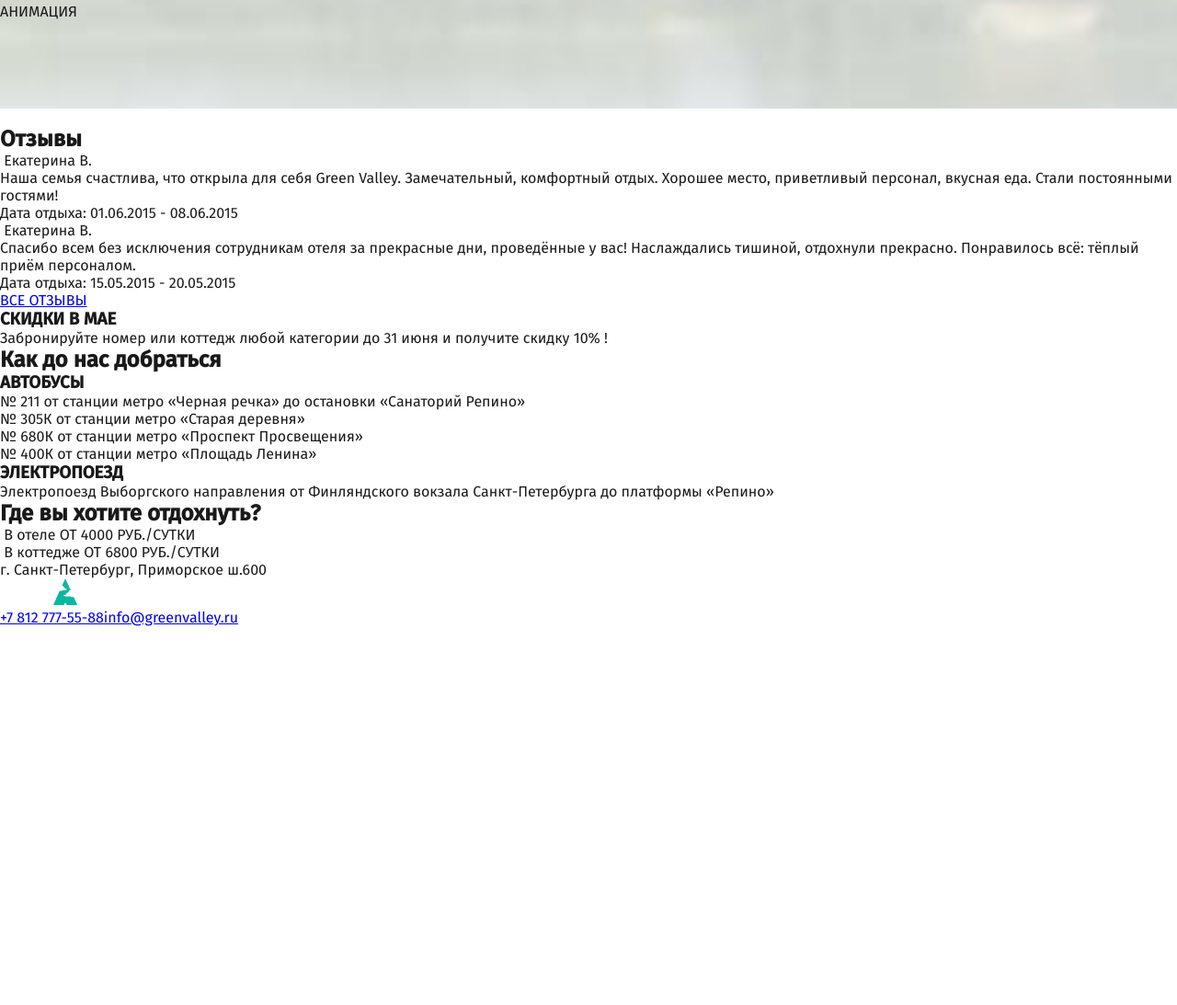
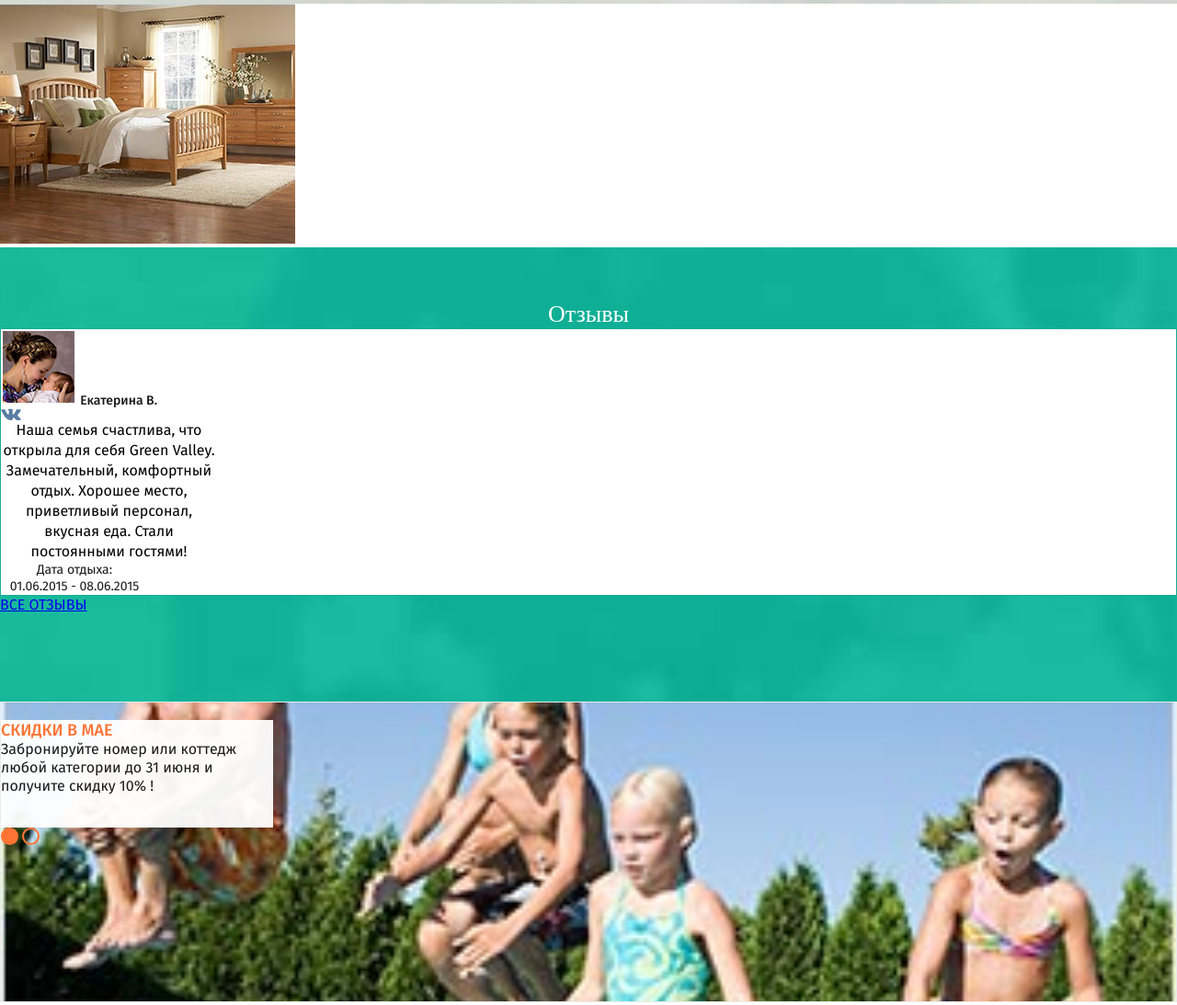
Before and after one commit to MechanicalSoul/greenvalley, a website: page src/index.html in a window 1280 px wide. Shown: the part 753-1846 px from the top of the page at 92% size. Before the commit the page ends 1434 px from the top, so only its background shows below. Drawn offline with nearby package versions, Linux system fonts and the light colour scheme; files that its build step writes are made by us from their sources; a web font is replaced by a local one.

Commit message:
Продолжаю стилизовать элементы index.html

```diff
--- a/src/index.html
+++ b/src/index.html
@@ -32,14 +32,14 @@
 	<div class="promo">
 		<div class="promo__inner">
 			<div class="promo-slider">
-				<section class="promo-slider__item">
-					<h1 class="promo-slider__title">Семейный отдых на берегу Финского залива</h1>
-					<div class="promo-slider__text">
+				<section class="promo__item">
+					<h1 class="promo__title">Семейный отдых на берегу Финского залива</h1>
+					<div class="promo__text">
 						<p>Green Valley - это современная база отдыха в курортном районе для здорового отдыха всей семьёй.</p>
 					</div>
 				</section>
-				<a href="#" class="promo-slider__tab  promo-slider__tab--active">СЕМЕЙНЫЙ ОТДЫХ</a>
-				<a href="#" class="promo-slider__tab">КОРПОРАТИВНЫЙ</a>
+				<a href="#" class="promo__tab  promo__tab--active">СЕМЕЙНЫЙ ОТДЫХ</a>
+				<a href="#" class="promo__tab">КОРПОРАТИВНЫЙ</a>
 			</div>
 		</div>
 	</div>
@@ -60,8 +60,9 @@
 
 	<div class="gallery">
 		<div class="gallery__inner">
-			<img src="" alt="" class="gallery__main-img">
-			<div class="gallery__slider"></div>
+			<div class="gallery__slider">
+				<img src="img/gallery-img-320-1.jpg" alt="" class="gallery__img">
+			</div>
 		</div>
 	</div>
 
@@ -70,21 +71,21 @@
 			<h2 class="reviews__title">Отзывы</h2>
 			<section class="reviews__slider">
 				<section class="reviews__item">
-					<img src="" alt="" class="reviews__img">
+					<img src="img/review-author-320-1.jpg" alt="" class="reviews__img">
 					<span class="reviews__name">Екатерина В.</span>
 					<a href="#" class="reviews__vk"></a>
 					<p class="reviews__text">Наша семья счастлива, что открыла для себя Green Valley. Замечательный, комфортный отдых. Хорошее место, приветливый персонал, вкусная еда. Стали постоянными гостями!</p>
-					<p class="reviews__date">Дата отдыха: 01.06.2015 - 08.06.2015</p>
+					<span class="reviews__date">Дата отдыха:<span class="reviews__date">01.06.2015 - 08.06.2015</span></span>
 				</section>
-				<section class="reviews__item">
+<!-- 				<section class="reviews__item">
 					<img src="" alt="" class="reviews__img">
 					<span class="reviews__name">Екатерина В.</span>
 					<a href="#" class="reviews__vk"></a>
 					<p class="reviews__text">Спасибо всем без исключения сотрудникам отеля за прекрасные дни, проведённые у вас! Наслаждались тишиной, отдохнули прекрасно. Понравилось всё: тёплый приём персоналом.</p>
 					<p class="reviews__date">Дата отдыха: 15.05.2015 - 20.05.2015</p>
-				</section>
+				</section> -->
 			</section>
-			<a href="#" class="reviews__all">ВСЕ ОТЗЫВЫ</a>
+			<a href="#" class="btn  btn--green-reviews">ВСЕ ОТЗЫВЫ</a>
 		</div>
 	</div>
 
@@ -94,7 +95,7 @@
 				<h3 class="offers__subtitle">СКИДКИ В МАЕ</h3>
 					<p class="offers__text">Забронируйте номер или коттедж любой категории до 31 июня и получите скидку 10% !</p>
 			</section>
-			<a href="#" class="offers__tab"></a>
+			<a href="#" class="offers__tab  offers__tab--active"></a>
 			<a href="#" class="offers__tab"></a>
 		</div>
 	</div>
@@ -103,7 +104,7 @@
 		<div class="location__inner">
 			<h2 class="location__title">Как до нас добраться</h2>
 			<div class="location__map"></div>
-			<section class="transport">
+			<section class="transport  transport--bus">
 				<h3 class="transport__subtitle">АВТОБУСЫ</h3>
 				<ul class="transport__list">
 					<li class="transport__text"><span class="transport__text transport__text--bold">№ 211 </span>от станции метро «Черная речка» до остановки «Санаторий Репино»</li>
@@ -112,7 +113,7 @@
 					<li class="transport__text"><span class="transport__text transport__text--bold">№ 400К </span>от станции метро «Площадь Ленина»</li>
 				</ul>
 			</section>
-			<section class="transport">
+			<section class="transport  transport--train">
 				<h3 class="transport__subtitle">ЭЛЕКТРОПОЕЗД</h3>
 				<p class="transport__text">Электропоезд Выборгского направления
 									от Финляндского вокзала Санкт-Петербурга
--- /dev/null
+++ b/src/less/blocks/location.less
@@ -0,0 +1,12 @@
+.location {
+
+	&__title {
+		max-width: 157px;
+		color: @text-color;
+		font-family: @font-family-title;
+		font-size: @font-size-h2-320;
+		line-height: @line-height-h2;
+		font-weight: @font-weight;
+		text-align: center;
+	}
+}
--- /dev/null
+++ b/src/less/blocks/offers.less
@@ -0,0 +1,40 @@
+.offers {
+	background-image: url('../img/offers-bgr-320.jpg');
+  background-repeat: no-repeat;
+  background-position: center;
+  background-size: cover;
+  padding-top: 19px;
+  padding-bottom: 166px;
+  border: 1px solid @color-shade-gray-3;
+
+  &__item {
+		background-color: rgba(255, 255, 255, 0.95);
+		width: 296px;
+		min-height: 117px;
+  }
+
+  &__subtitle {
+  	font-size: @font-size-h3-320;
+  	font-weight: @font-weight-medium;
+  	color: @color-orange;
+  }
+
+  &__text {
+  	font-size: @font-size;
+  	line-height: @line-height-add;
+  	color: @text-color;
+  }
+
+  &__tab {
+  	display: inline-block;
+  	width: 15px;
+  	height: 15px;
+  	background-color: transparent;
+  	border: 2px solid @color-orange;
+  	border-radius: 50%;
+  }
+
+  &__tab--active {
+  	background-color: @color-orange;
+  }
+}
--- a/src/less/blocks/promo-slider.less
+++ /dev/null
@@ -1,43 +0,0 @@
-.promo-slider {
-
-	&__title {
-		max-width: 320px;
-		padding-top: 3px;
-		padding-bottom: 11px;
-		font-family: @font-family-title;
-		font-size: @font-size-h1-320;
-		line-height: @line-height-h1-320;
-		text-align: center;
-		background-color: rgba(255, 255, 255, 0.9);
-	}
-
-	&__text {
-		max-width: 320px;
-		padding-bottom: 3px;
-		font-size: @font-size-accent-320;
-		line-height: @line-height-accent;
-		text-align: center;
-		background-color: rgba(255, 255, 255, 0.9);
-	}
-
-	&__tab {
-		position: relative;
-		color: @color-gray-tab;
-		text-decoration: none;
-	}
-
-	&__tab--active {
-		color: @color-orange;
-	}
-
-	&__tab--active:after {
-		position: absolute;
-		content: '';
-		background-color: @color-orange;
-		width: 30px;
-		height: 2px;
-		bottom: -9px;
-		left: 50%;
-		margin: 0 0 0 -15px;
-	}
-}
--- a/src/less/blocks/promo.less
+++ b/src/less/blocks/promo.less
@@ -5,4 +5,48 @@
   background-size: cover;
   padding-top: 19px;
   padding-bottom: 166px;
+
+	&__title {
+		max-width: 320px;
+		padding-top: 3px;
+		padding-bottom: 11px;
+		color: @color-black;
+		font-family: @font-family-title;
+		font-size: @font-size-h1-320;
+		line-height: @line-height-h1-320;
+		font-weight: @font-weight;
+		text-align: center;
+		background-color: rgba(255, 255, 255, 0.9);
+	}
+
+	&__text {
+		max-width: 320px;
+		padding-bottom: 3px;
+		font-size: @font-size;
+		line-height: @line-height-accent;
+		color: @color-gray-accent;
+		text-align: center;
+		background-color: rgba(255, 255, 255, 0.9);
+	}
+
+	&__tab {
+		position: relative;
+		color: @color-gray-tab;
+		text-decoration: none;
+	}
+
+	&__tab--active {
+		color: @color-orange;
+	}
+
+	&__tab--active:after {
+		position: absolute;
+		content: '';
+		background-color: @color-orange;
+		width: 30px;
+		height: 2px;
+		bottom: -9px;
+		left: 50%;
+		margin: 0 0 0 -15px;
+	}
 }
--- a/src/less/blocks/rest.less
+++ b/src/less/blocks/rest.less
@@ -9,13 +9,16 @@
   &__title {
   	font-size: @font-size-h2-320;
   	font-family: @font-family-title;
+  	font-weight: @font-weight;
+    color: @color-black;
   	text-align: center;
   	max-width: 155px;
   }
 
   &__text {
-  	font-size: @font-size-accent-320;
+  	font-size: @font-size;
   	line-height: @line-height;
+    color: @color-black;
   	text-align: center;
   	max-width: 253px;
   }
@@ -23,4 +26,8 @@
   &__text--add {
   	display: none;
   }
+
+  &__item {
+  	display: none;
+  }
 }
--- /dev/null
+++ b/src/less/blocks/reviews.less
@@ -0,0 +1,61 @@
+.reviews {
+	background-image: url('../img/reviews-bgr-320.jpg');
+  background-repeat: no-repeat;
+  background-position: center;
+  background-size: cover;
+  padding-top: 58px;
+  padding-bottom: 96px;
+
+  &__title {
+  	font-size: @font-size-h2-320;
+  	font-family: @font-family-title;
+  	font-weight: @font-weight;
+  	color: @color-white;
+  	text-align: center;
+  }
+
+  &__item {
+    position: relative;
+    background-color: @color-white;
+    border: 1px solid @color-dark-green;
+    max-height: 347px;
+  }
+
+  &__img {
+  	border: 2px solid #fff;
+  }
+
+  &__name {
+  	font-size: @font-size-small;
+  	font-weight: @font-weight-medium;
+  	color: @text-color;
+  }
+
+  &__vk {
+  	display: block;
+		height: 13px;
+		width: 22px;
+		background-image: url('../img/vk.png');
+	  background-repeat: no-repeat;
+	  background-position: center;
+	  background-size: 22px 13px;
+  }
+
+  &__text {
+    position: relative;
+		max-width: 235px;
+		text-align: center;
+		font-size: @font-size;
+		line-height: @line-height;
+		color: @color-black;
+  }
+
+  &__date {
+  	display: block;
+  	font-size: @font-size-small;
+  	line-height: @line-height-small;
+		color: @text-color;
+		max-width: 160px;
+		text-align: center;
+  }
+}
--- /dev/null
+++ b/src/less/blocks/transport.less
@@ -0,0 +1,18 @@
+.transport {
+	max-width: 228px;
+	text-align: center;
+
+	&--bus {
+		background-image: url('../img/bus.png');
+		background-repeat: no-repeat;
+  	background-position: center;
+	  background-size: 50px 29px;
+	}
+
+		&--train {
+		background-image: url('../img/train.png');
+		background-repeat: no-repeat;
+  	background-position: center;
+	  background-size: 58px 26px;
+	}
+}
--- a/src/less/style.less
+++ b/src/less/style.less
@@ -4,5 +4,9 @@
 @import 'blocks/logo.less';
 @import 'blocks/main-nav.less';
 @import 'blocks/promo.less';
-@import 'blocks/promo-slider.less';
 @import 'blocks/rest.less';
+@import 'blocks/gallery.less';
+@import 'blocks/reviews.less';
+@import 'blocks/offers.less';
+@import 'blocks/location.less';
+@import 'blocks/transport.less';
--- a/src/less/variables.less
+++ b/src/less/variables.less
@@ -4,12 +4,16 @@
 
 @text-color:                  #191919;
 @color-green:                 #0ab89d;
+@color-dark-green:            #18ac93;
 @color-orange:                #ff7435;
 @color-red:                   #0ab89d;
+@color-white:                 #ffffff;
+@color-black:  								#000000;
 @color-shade-gray-1:          #4c4c4c;
 @color-shade-gray-2:          #979696;
 @color-shade-gray-3:          #ebebeb;
 @color-shade-gray-4:          #fafafa;
+@color-gray-accent:           #1c1c1c;
 @color-gray-tab:              #838383;
 
 
@@ -23,12 +27,14 @@
 @font-size-h2:                30px;
 @font-size-h2-320:            26px;
 @font-size-h3:                14px;
+@font-size-h3-320:            18px;
 @font-size-accent:            18px;
 @font-size-accent-320:    	  16px;
 @font-size-small:             14px;
 @font-size-menu:              14px;
 
 @line-height:                 22px;
+@line-height-add:             20px;
 @line-height-h1:              42px;
 @line-height-h1-320:          26px;
 @line-height-h2:              normal;
@@ -37,10 +43,13 @@
 @line-height-small:           18px;
 @line-height-menu:            72px;
 
-@letter-spacing:                 normal;
-@letter-spacing-h1:              50px;
-@letter-spacing-h2:              50px;
-@letter-spacing-h3:              50px;
-@letter-spacing-accent:          15px;
-@letter-spacing-small:           50px;
-@letter-spacing-menu:            50px;
+@letter-spacing:              normal;
+@letter-spacing-h1:           50px;
+@letter-spacing-h2:           50px;
+@letter-spacing-h3:           50px;
+@letter-spacing-accent:       15px;
+@letter-spacing-small:        50px;
+@letter-spacing-menu:         50px;
+
+@font-weight:                 normal;
+@font-weight-medium:          500;
```
Also changed, not shown: src/img/reviews-bgr-320.jpg (added), src/less/blocks/gallery.less (added).
